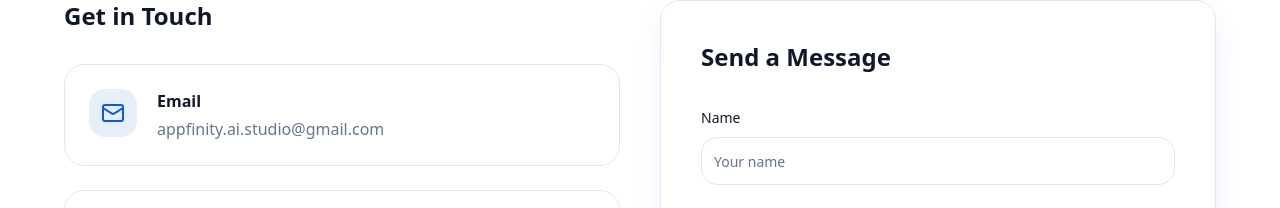
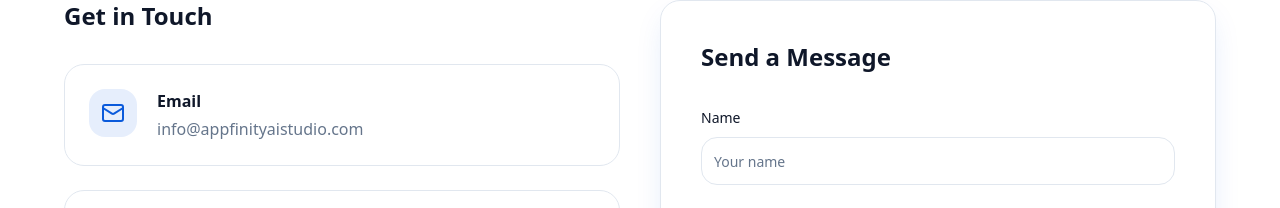
Before and after one commit to RaheemD/-appfinityaistudio, a React (Vite) app: page /contact in a window 1280 px wide. Shown: the part 400-608 px from the top of the page. Built offline with nearby package versions, Linux system fonts and the light colour scheme; the HTML template or start-up script is replaced by a standard one.

Commit message:
Update contact email and address details

```diff
--- a/src/pages/Contact.tsx
+++ b/src/pages/Contact.tsx
@@ -98,7 +98,7 @@ const Contact = () => {
                       href="mailto:appfinity.ai.studio@gmail.com"
                       className="text-muted-foreground hover:text-primary transition-colors duration-200 link-underline"
                     >
-                      appfinity.ai.studio@gmail.com
+                      info@appfinityaistudio.com
                     </a>
                   </div>
                 </div>
@@ -126,8 +126,8 @@ const Contact = () => {
                     <h3 className="font-semibold text-foreground mb-1">Address</h3>
                     <address className="text-muted-foreground not-italic leading-relaxed">
                       Appfinity AI Studio<br />
-                      S.V. Road, Dahisar East<br />
-                      Mumbai 400068<br />
+                      Heaven Plaza, S.V. Road<br />
+                      Dahisar, Mumbai 400068<br />
                       Maharashtra, India
                     </address>
                   </div>
```
